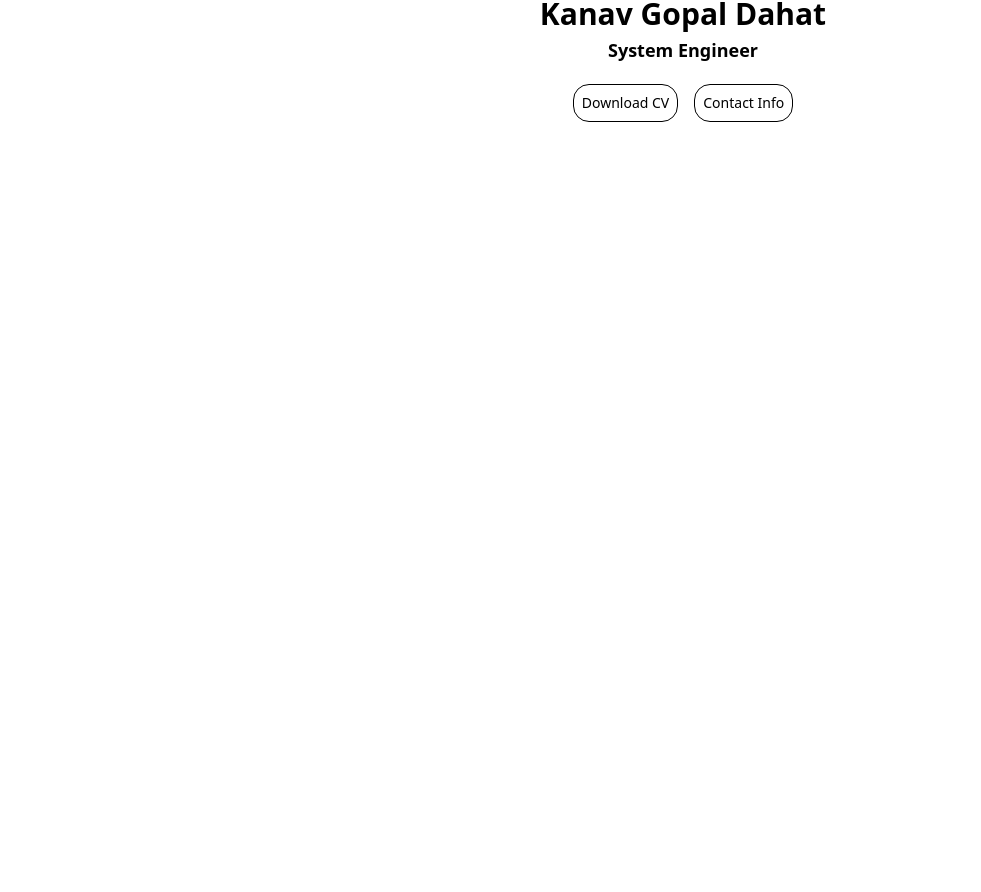
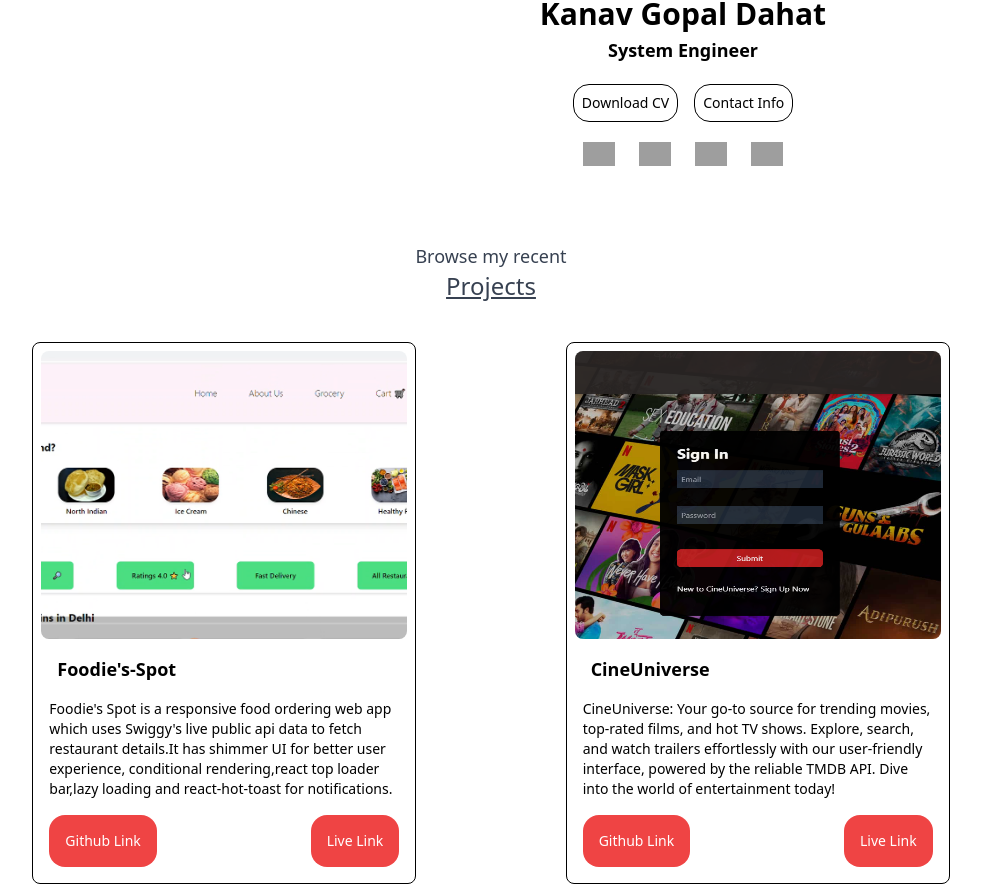
Before and after one commit to Kanavd55/My-portfolio, a React (Create React App) app: page / in a window 1280 px wide. Shown: the part 272-1164 px from the top of the page, without its empty margins (149-1130 px from the left). Before the commit the page ends 800 px from the top, so only its background shows below. Built offline with nearby package versions, Linux system fonts and the light colour scheme; no server answers; grey boxes are pictures that could not be loaded.

Commit message:
My project section is added

```diff
--- a/src/components/About.js
+++ b/src/components/About.js
@@ -1,4 +1,5 @@
 import React, { useEffect, useState } from "react";
+import { GITHUB_IMG_URL, GMAIL_IMG_URL, INSTAGRAM_IMG_URL, LINKEDIN_IMG_URL } from "../utils/constants";
 
 const About = () => {
   const [user, setUser] = useState();
@@ -16,22 +17,42 @@
     <div className="w-10/12 mx-auto mt-28">
       <div className="flex flex-wrap justify-center w-full">
         <div className="w-96">
-   {user && (<img
+          {user && (
+            <img
               src={user.avatar_url}
               className="rounded-full h-80 mx-auto"
               alt="user-avatar-img"
-        />)}
+            />
+          )}
         </div>
         <div className="w-96 p-3 flex items-center">
           <div className="mx-auto text-lg">
-          <div className="text-center text-gray-700 mt-1 px-2 text-lg">Hi, I'm</div>
+            <div className="text-center text-gray-700 mt-1 px-2 text-lg">
+              Hi, I'm
+            </div>
             <div className="text-3xl mt-1 text-center px-2 font-bold">
               Kanav Gopal Dahat
             </div>
-          <div className="text-center font-semibold mt-1 px-2 text-lg">System Engineer</div>
+            <div className="text-center font-semibold mt-1 px-2 text-lg">
+              System Engineer
+            </div>
             <div className="flex justify-center mt-3">
-            <a href={require("../utils/Resume.pdf")} download="Kanav's Resume" className="rounded-2xl p-2 text-sm border hover:bg-black hover:text-white border-black m-2">Download CV</a>
-            <button className="rounded-2xl p-2 text-sm border  hover:bg-black hover:text-white border-black m-2">Contact Info</button>
+              <a
+                href={require("../utils/Resume.pdf")}
+                download="Kanav's Resume"
+                className="rounded-2xl p-2 text-sm border hover:bg-black hover:text-white border-black m-2"
+              >
+                Download CV
+              </a>
+              <button className="rounded-2xl p-2 text-sm border  hover:bg-black hover:text-white border-black m-2">
+                Contact Info
+              </button>
+            </div>
+            <div className="flex justify-center mt-3">
+              <a href="https://github.com/Kanavd55" rel="noreferrer" target="_blank"><img className="w-8 mx-3" src={GITHUB_IMG_URL} alt="github_logo" /></a>
+              <a href="mailto:kanavdahat55@gmail.com" rel="noreferrer" target="_blank"><img className="w-8 mx-3" src={GMAIL_IMG_URL} alt="gmail_logo" /></a>
+              <a href="https://www.linkedin.com/in/kd28" rel="noreferrer" target="_blank"><img className="w-8 mx-3" src={LINKEDIN_IMG_URL} alt="linkedin_logo" /></a>
+              <a href="https://www.instagram.com/kanavvv_/" rel="noreferrer" target="_blank"><img className="w-8 mx-3" src={INSTAGRAM_IMG_URL} alt="instagram_logo" /></a>
             </div>
           </div>
         </div>
--- a/src/components/Body.js
+++ b/src/components/Body.js
@@ -1,10 +1,12 @@
 import React from 'react'
 import About from './About'
+import Projects from './Projects'
 
 const Body = () => {
   return (
     <div>
       <About/>
+      <Projects/>
     </div>
   )
 }
--- /dev/null
+++ b/src/components/NavLinks.js
@@ -0,0 +1,25 @@
+import React from "react";
+
+const NavLinks = () => {
+  return (
+    <>
+        <li className="my-2 mx-4 p-2 cursor-pointer hover:text-gray-500 ">
+          About
+        </li>
+        <li className="my-2 mx-4 p-2 cursor-pointer hover:text-gray-500 ">
+          Education
+        </li>
+        <li className="my-2 mx-4 p-2 cursor-pointer hover:text-gray-500 ">
+          Work
+        </li>
+        <li className="my-2 mx-4 p-2 cursor-pointer hover:text-gray-500 ">
+          Projects
+        </li>
+        <li className="my-2 mx-4 p-2 cursor-pointer hover:text-gray-500 ">
+          Contact
+        </li>
+      </>
+  );
+};
+
+export default NavLinks;
--- a/src/components/Navbar.js
+++ b/src/components/Navbar.js
@@ -1,20 +1,26 @@
-import React from 'react'
+import React, { useState } from 'react'
+import NavLinks from './NavLinks'
 
 const Navbar = () => {
+  const [showLinks,setShowLinks]=useState(false);
   return (
-    <div className='flex justify-around p-4 shadow-lg'>
+    <div className='shadow-lg'>
+    <div className='flex justify-between xl:justify-around p-4'>
         <div className='font-bold text-3xl'>
             <h1 className='mt-5 mx-4 text-slate-700 '>Kanav Gopal Dahat</h1>
         </div>
-        <div>
-            <ul className='flex p-2 mx-3 font-semibold text-xl'>
-                <li className='my-2 mx-4 p-2 cursor-pointer hover:text-gray-500 '>About</li>
-                <li className='my-2 mx-4 p-2 cursor-pointer hover:text-gray-500 '>Education</li>
-                <li className='my-2 mx-4 p-2 cursor-pointer hover:text-gray-500 '>Work</li>
-                <li className='my-2 mx-4 p-2 cursor-pointer hover:text-gray-500 '>Projects</li>
-                <li className='my-2 mx-4 p-2 cursor-pointer hover:text-gray-500 '>Contact</li>
-            </ul>
+        <div className='xl:hidden p-2 mt-3 mx-3'>
+          <img className='w-10' alt='nav-icon' onClick={()=>setShowLinks(!showLinks)} src='https://cdn-icons-png.flaticon.com/128/5107/5107718.png'/>
         </div>
+        <ul className="hidden xl:flex p-2 mx-3 font-semibold text-xl">
+        <NavLinks/>
+        </ul>
+    </div>
+    {showLinks && (
+      <ul className='text-xl font-semibold text-center mx-auto'>
+        <NavLinks/>
+      </ul>
+    )}
     </div>
   )
 }
--- /dev/null
+++ b/src/components/ProjectCard.js
@@ -0,0 +1,17 @@
+import React from 'react'
+
+const ProjectCard = ({img_url,title,about,live_link,github_link}) => {
+  return (
+    <div className='w-96 rounded-lg border border-black p-2 m-2'>
+        <img src={img_url} alt='project-img' className='w-full h-72 rounded-lg'/>
+        <p className='p-2 mt-2 mx-2 font-semibold text-lg'>{title}</p>
+        <p className='p-2 text-sm'>{about}</p>
+        <div className='flex flex-wrap justify-between'>
+            <button className='p-4 m-2 bg-red-500 hover:bg-red-600 rounded-2xl text-white text-sm'><a href={github_link} rel="noreferrer" target='_blank'>Github Link</a></button>
+            <button className='p-4 m-2 hover:bg-red-600 bg-red-500 rounded-2xl text-white text-sm'><a href={live_link} rel="noreferrer" target='_blank'>Live Link</a></button>
+        </div>
+    </div>
+  )
+}
+
+export default ProjectCard
--- /dev/null
+++ b/src/components/Projects.js
@@ -0,0 +1,29 @@
+import React from "react";
+import ProjectCard from "./ProjectCard";
+
+const Projects = () => {
+  return (
+    <div className="w-10/12 mx-auto mt-16">
+        <p className="text-center text-gray-700 text-lg">Browse my recent</p>
+        <p className="text-center text-gray-700 text-2xl underline mb-8">Projects</p>
+    <div className="flex flex-wrap justify-around">
+      <ProjectCard
+      img_url="/FoodieSpot.png"
+        title="Foodie's-Spot"
+        about="Foodie's Spot is a responsive food ordering web app which uses Swiggy's live public api data to fetch restaurant details.It has shimmer UI for better user experience, conditional rendering,react top loader bar,lazy loading and react-hot-toast for notifications."
+        github_link="https://github.com/Kanavd55/Food-Ordering-App/"
+        live_link="https://foodiespot-kanav.netlify.app/"
+      />
+      <ProjectCard
+      img_url="/CineUniverse.png"
+        title="CineUniverse"
+        about="CineUniverse: Your go-to source for trending movies, top-rated films, and hot TV shows. Explore, search, and watch trailers effortlessly with our user-friendly interface, powered by the reliable TMDB API. Dive into the world of entertainment today!"
+        github_link="https://github.com/Kanavd55/CineUniverse"
+        live_link="https://cineuniverse-kanav.netlify.app/"
+      />
+    </div>
+    </div>
+  );
+};
+
+export default Projects;
--- /dev/null
+++ b/src/utils/constants.js
@@ -0,0 +1,7 @@
+export const GITHUB_IMG_URL="https://cdn-icons-png.flaticon.com/128/3291/3291695.png";
+
+export const LINKEDIN_IMG_URL="https://cdn-icons-png.flaticon.com/128/3536/3536505.png";
+
+export const INSTAGRAM_IMG_URL="https://cdn-icons-png.flaticon.com/128/174/174855.png";
+
+export const GMAIL_IMG_URL="https://cdn-icons-png.flaticon.com/128/732/732200.png";
```
Also changed, not shown: public/CineUniverse.png (added), public/FoodieSpot.png (added). Lines whose indentation alone changed are shown as unchanged.
